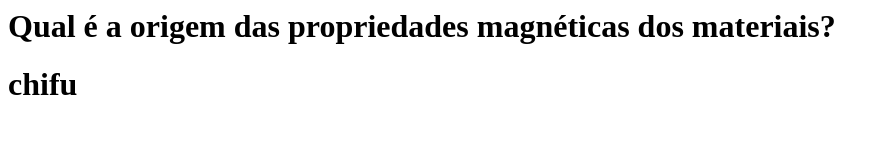
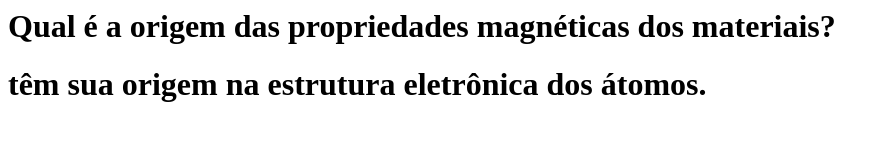
Before and after one commit to matheusbatatad0ce/matheusbatatad0ce.github.io, a plain HTML site: page index.html in a window 1280 px wide. Shown: the whole page, without its empty margins (0-889 px from the left). Drawn offline with Linux system fonts and the light colour scheme.

Commit message:
Update index.html

```diff
--- a/index.html
+++ b/index.html
@@ -1,2 +1,2 @@
 <h1>Qual é a origem das propriedades magnéticas dos materiais?</h1>
-<h1>chifu</h1>
+<h1> têm sua origem na estrutura eletrônica dos átomos.</h1>
```
